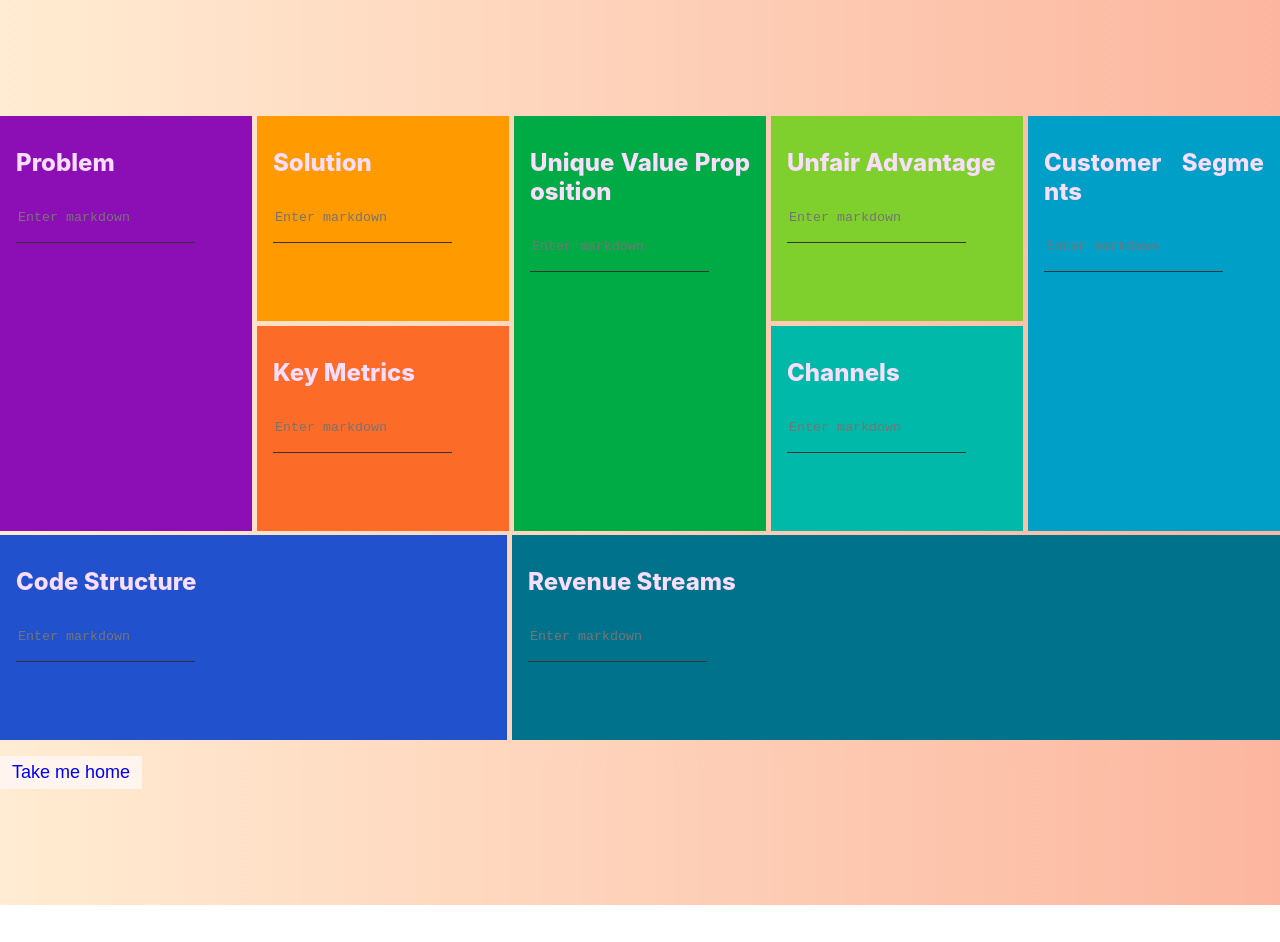
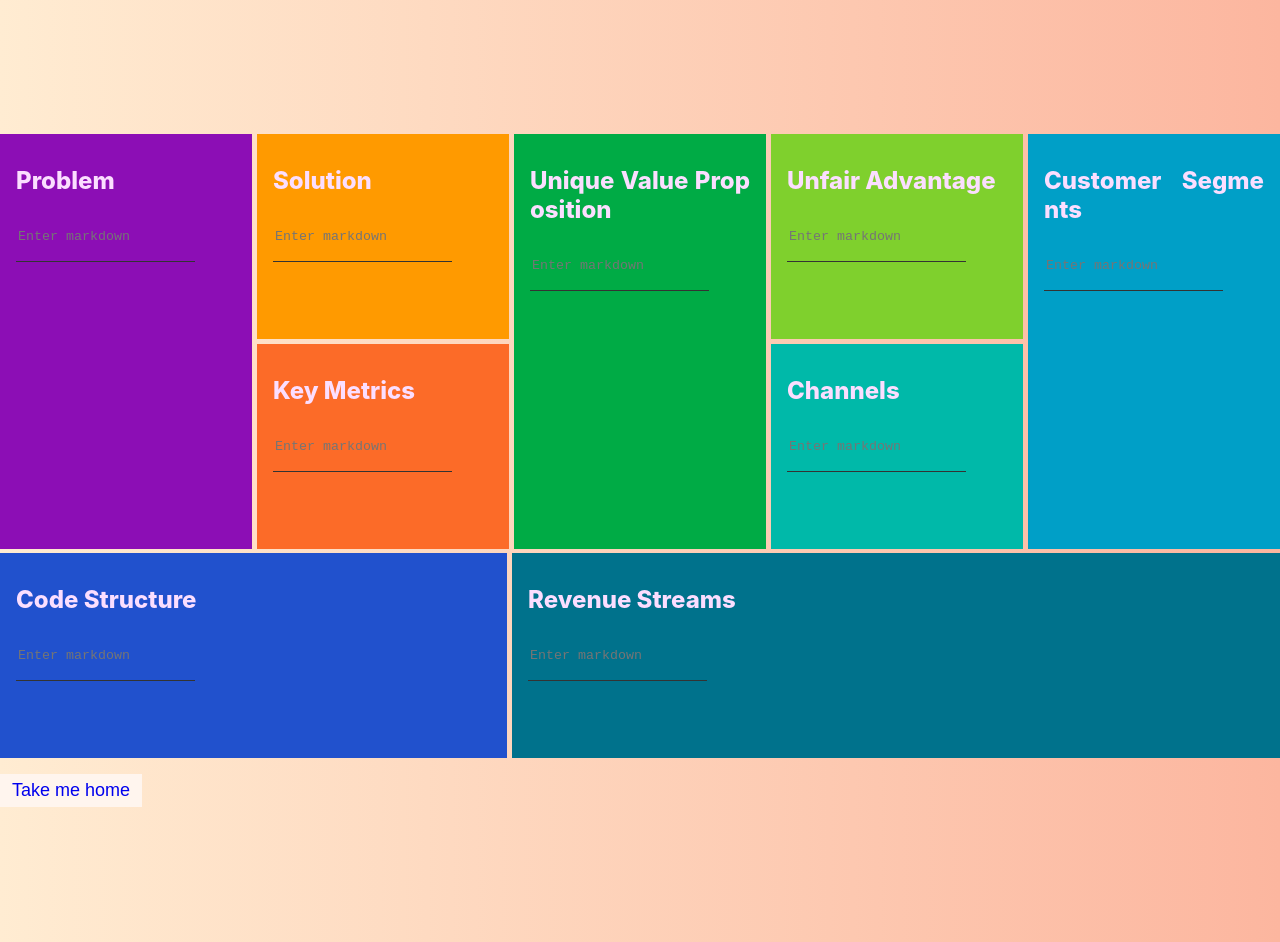
Before and after one commit to mayankagnihotri7/canvanizer, a React (Create React App) app: page /canvas in a window 1280 px wide. Before the commit the page ends 905 px from the top, so only its background shows below. Built offline with nearby package versions, Linux system fonts and the light colour scheme.

Commit message:
height of lean canvas page fix

```diff
--- a/src/LeanCanvas.jsx
+++ b/src/LeanCanvas.jsx
@@ -14,7 +14,7 @@ class LeanCanvas extends Component {
   render() {
     return (
       <>
-        <div style={{ padding: "7.25rem 0" }}>
+        <div style={{ padding: "8.4rem 0" }}>
           <div className="wrapper">
             <Problem />
             <Solutions />
```
